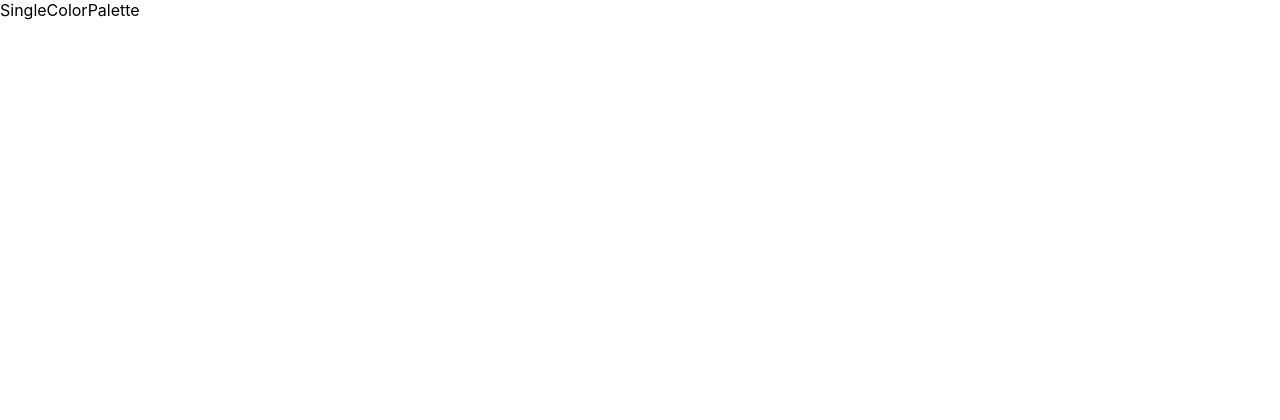
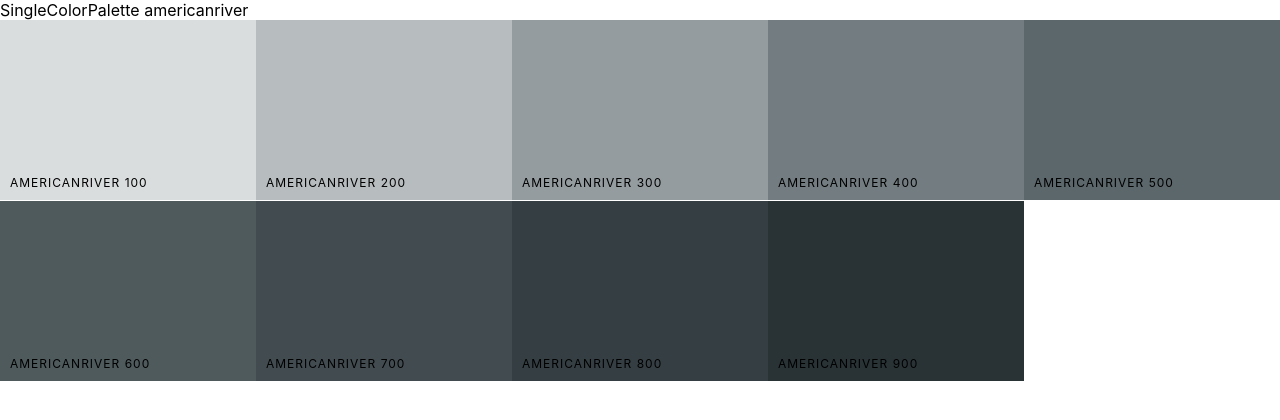
Before and after one commit to AdrianKusek/react-colors, a React (Create React App) app: page /pallete/flat-ui-colors-american/americanriver in a window 1280 px wide. Shown: the top 420 px of the page. Built offline with nearby package versions, Linux system fonts and the light colour scheme.

Commit message:
dispaly colors in singlePallet

```diff
--- a/src/App.js
+++ b/src/App.js
@@ -18,11 +18,16 @@ function App() {
       const foundPalette = findPallete(id); // Find the palette by ID
       return <Pallete pallete={generatePalette(foundPalette)} />;
     }
+    function SingleColorPalleteWithId() {
+      const { paletteId,colorId } = useParams(); // Get the 'id' from the URL
+      const foundPalette = findPallete(paletteId); // Find the palette by ID
+      return <SingleColorPalette pallete={generatePalette(foundPalette)} color={colorId} />;
+    }
   return (
     <Routes>
         <Route path="/" element={<PalleteList pallets={seedColors}/>}  />
         <Route path="/pallete/:id" element={ <PalleteWithId/>} />
-        <Route path="/pallete/:paletteId/:colorId" element={ <SingleColorPalette/>} />
+        <Route path="/pallete/:paletteId/:colorId" element={ <SingleColorPalleteWithId/>} />
       </Routes>
     // <div>
     //   <Pallete pallete =  {generatePalette(seedColors[4])}/>
--- a/src/ColorBox.js
+++ b/src/ColorBox.js
@@ -3,7 +3,7 @@ import './ColorBox.css'
 import {CopyToClipboard} from 'react-copy-to-clipboard';
 import { Link } from 'react-router-dom';
 
-export default function ColorBox({ background, name ,paletteId, id }) {
+export default function ColorBox({ background, name ,paletteId, id ,showLink}) {
 
   const [copied, setCopied]  = useState(false)
   const changeCopyState = ()=>{
@@ -32,9 +32,10 @@ export default function ColorBox({ background, name ,paletteId, id }) {
             <button className='copy-button'>Copy</button>
 
         </div>
-        <Link to={`/pallete/${paletteId}/${id}`} onclick={(e)=>e.stopPropagation()}>
+        {showLink && <Link to={`/pallete/${paletteId}/${id}`} onclick={(e)=>e.stopPropagation()}>
           <span className='see-more'>more </span>
-        </Link>
+        </Link>}
+
 
 
 
--- a/src/Pallete.js
+++ b/src/Pallete.js
@@ -9,7 +9,7 @@ export default function Pallete(props) {
   const [format, setFormat] = useState('hex')
   const {paletteName,emoji,id} = props.pallete
 
-  const colorBoxes = props.pallete.colors[level].map(color =>(<ColorBox background={color[format]} name={color.name} key={color.id} id={color.id} paletteId={id}/>))
+  const colorBoxes = props.pallete.colors[level].map(color =>(<ColorBox background={color[format]} name={color.name} showLink={true} key={color.id} id={color.id} paletteId={id}/>))
   const changeLevel = (newLevel)=>{
     setLevel(newLevel)
 
--- a/src/SingleColorPalette.js
+++ b/src/SingleColorPalette.js
@@ -1,7 +1,31 @@
 import React from 'react'
+import ColorBox from './ColorBox'
 
-export default function SingleColorPalette() {
+export default function SingleColorPalette(props) {
+
+  const {pallete, color}  = props
+  const gatherShades = (palette,colorToFilterBy)  =>{
+    let shades = []
+    let allColors = palette.colors
+    for(let key in allColors){
+        shades = shades.concat(allColors[key].filter(color => color.id === colorToFilterBy))
+    }
+
+    return shades.slice(1)
+
+  }
+  const shades = gatherShades(pallete,color)
+  console.log(shades)
+  const ColorBoxes = shades.map((shade) =>(<ColorBox key={shade.id} name={shade.name} background={shade.hex} showLink={false}/>))
+
+
   return (
-    <div>SingleColorPalette</div>
+    <div className='Pallete'>SingleColorPalette {props.color}
+    <div className='Pallete-colors'>
+    {ColorBoxes}
+
+    </div>
+
+    </div>
   )
 }
```
